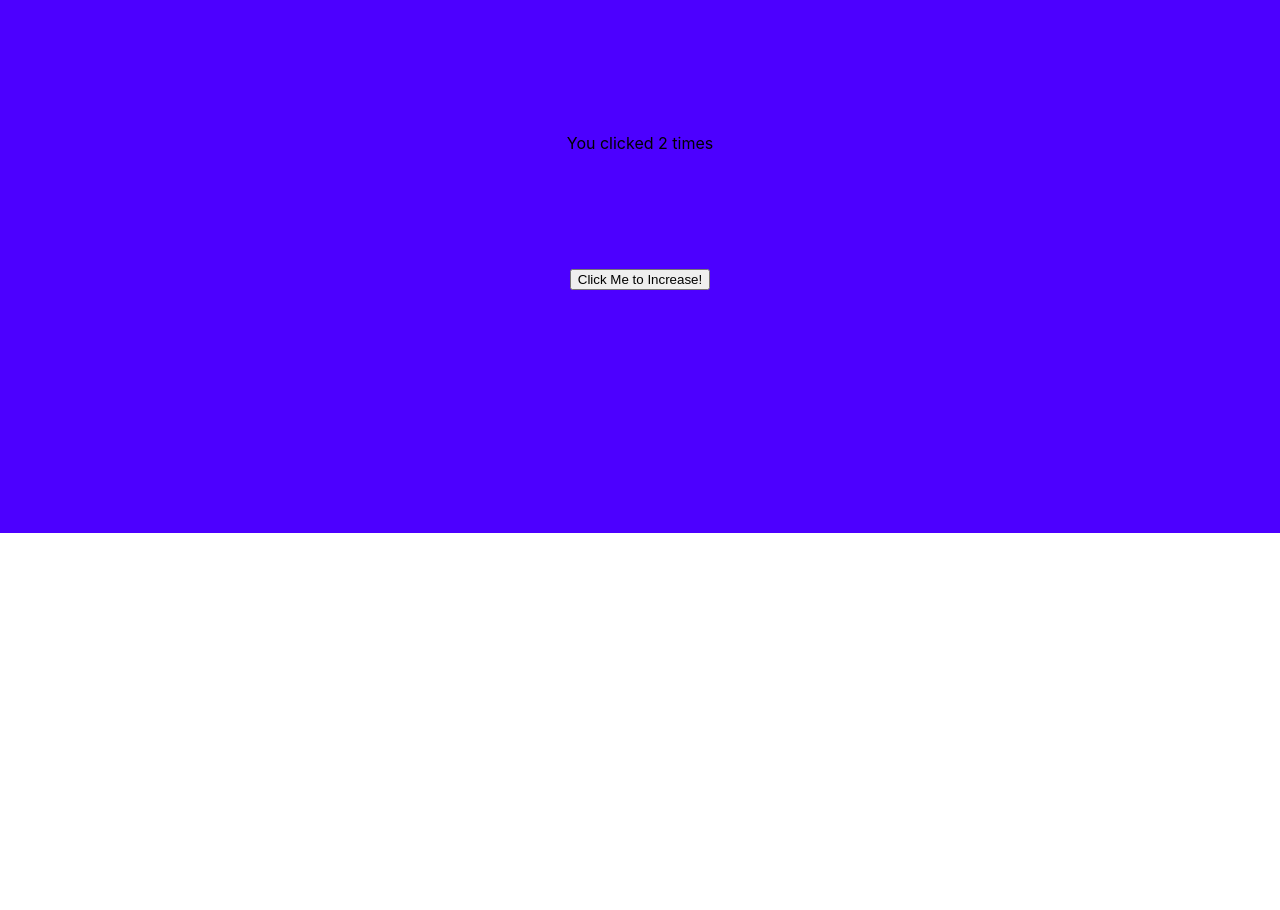
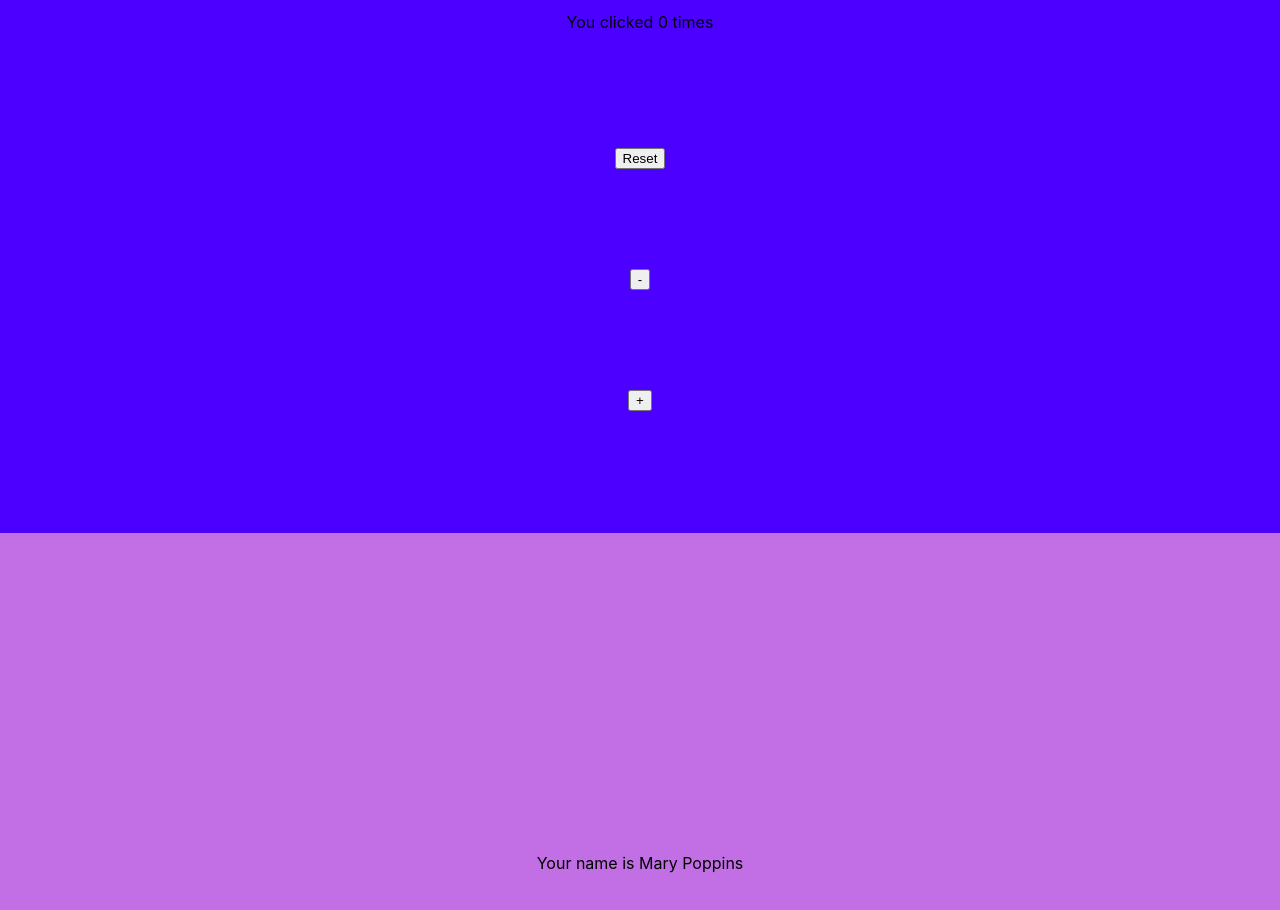
Before and after one commit to Alam3035/random_react_app, a React (Create React App) app: page / in a window 1280 px wide. Shown: the part 9460-10370 px from the top of the page. Before the commit the page ends 9993 px from the top, so only its background shows below. Built offline with nearby package versions, Linux system fonts and the light colour scheme.

Commit message:
learning hooks

```diff
--- a/src/Example.js
+++ b/src/Example.js
@@ -6,14 +6,14 @@ const Example = (props) => {
 
     useEffect(() => {
         document.title = `You clicked ${count} times`;
-    })
+    }, [count])
 
     return (
         <div className="click_button">
             <p>You clicked {count} times</p>
-            <button onClick={() => setCount(count + 1)}>
-                Click Me to Increase!
-            </button>
+            <button onClick={() => setCount(props.number)}>Reset</button>
+            <button onClick={() => setCount(prevCount => prevCount - 1)}>-</button>
+            <button onClick={() => setCount(prevCount => prevCount + 1)}>+</button>
         </div>
     )
 }
--- /dev/null
+++ b/src/Form.js
@@ -0,0 +1,23 @@
+import React, { useEffect, useState } from 'react';
+
+function Form() {
+    const [name, setName] = useState('Mary');
+
+    useEffect(() => {
+        localStorage.setItem('formDate', name);
+    });
+
+    const [surname, setSurname] = useState('Poppins');
+
+    useEffect(() => {
+        document.title = name + ' ' + surname;
+    });
+
+    return (
+        <div className="form_title">
+            <p>Your name is {name} {surname}</p>
+        </div>
+    )
+}
+
+export default Form;
--- a/src/index.css
+++ b/src/index.css
@@ -215,3 +215,15 @@ hr {
   align-items: center;
   min-height: 80vh;
 }
+
+.form_title {
+  color: black;
+  background-color: rgb(194, 110, 228);
+  padding: 10px;
+  display: flex;
+  flex-direction: column;
+  justify-content: center;
+  gap: 100px;
+  align-items: center;
+  min-height: 80vh;
+}
--- a/src/index.js
+++ b/src/index.js
@@ -19,6 +19,7 @@ import WelcomeDialog from './WelcomeDialog';
 import SignUpDialog from './SignUpDialog';
 import FilterableProductTable from './ProductStuff';
 import Example from './Example';
+import Form from './Form';
 import reportWebVitals from './reportWebVitals';
 
 const author = {
@@ -63,7 +64,8 @@ ReactDOM.render(
     <WelcomeDialog />
     <SignUpDialog />
     <FilterableProductTable products={PRODUCTS} />
-    <Example number={2}/>
+    <Example number={0}/>
+    <Form />
   </React.StrictMode>,
   document.getElementById('root')
 );
```
